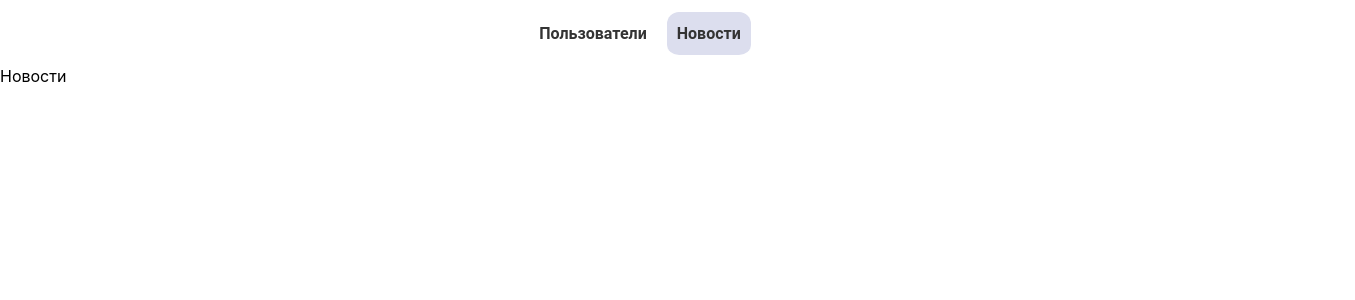
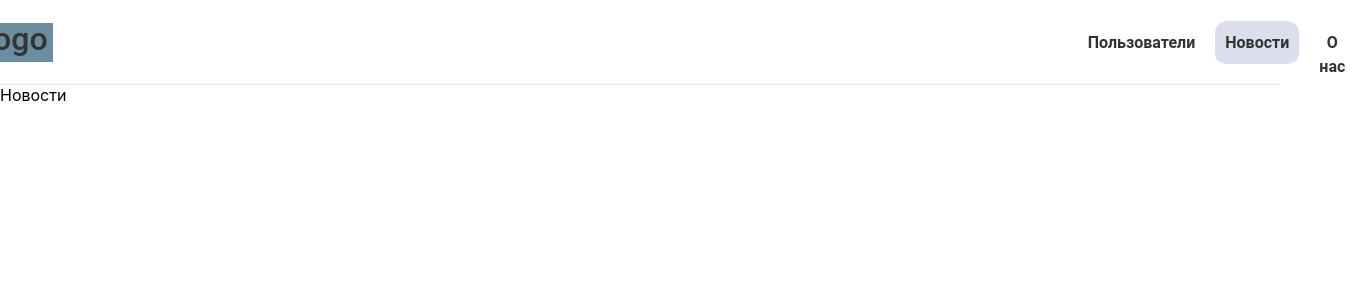
Before and after one commit to Nata-alt-ops/React_project1, a React (Create React App) app in the folder sandbox-main/: page /news in a window 1280 px wide. Shown: the top 300 px of the page, 1355 px wide, since content can reach past the window. Built offline with nearby package versions, Linux system fonts and the light colour scheme.

Commit message:
Добавлен логотип и кнопки(не прописанна логика)

```diff
--- a/sandbox-main/src/components/header/Header.tsx
+++ b/sandbox-main/src/components/header/Header.tsx
@@ -16,15 +16,27 @@ export const Header = () => {
       name: 'Новости',
       path: '/news',
     },
+    {
+      name: 'О нас',
+      path: '/about_us',
+    },
     ];
 
   return (
-    <div className={'header'}>
-      {navigateMenu.map((menu) => (
-        <div onClick={() => navigate(menu.path)} className={isActive(menu.path) ? 'navigate-active' : 'navigate'}>
-          <>{menu.name}</>
+    <div className={'header_con'}>
+      <div className={'logo_nav_con'}>
+        <div className={'logo'}>
+          <div className='cirius'></div>
+          <p className='logo_text'>Logo</p>
         </div>
-      ))}
+        <div className={'header'}>
+          {navigateMenu.map((menu) => (
+            <div onClick={() => navigate(menu.path)} className={isActive(menu.path) ? 'navigate-active' : 'navigate'}>
+              <>{menu.name}</>
+            </div>
+          ))}
+        </div>
+      </div>
     </div>
   )
 };
```
